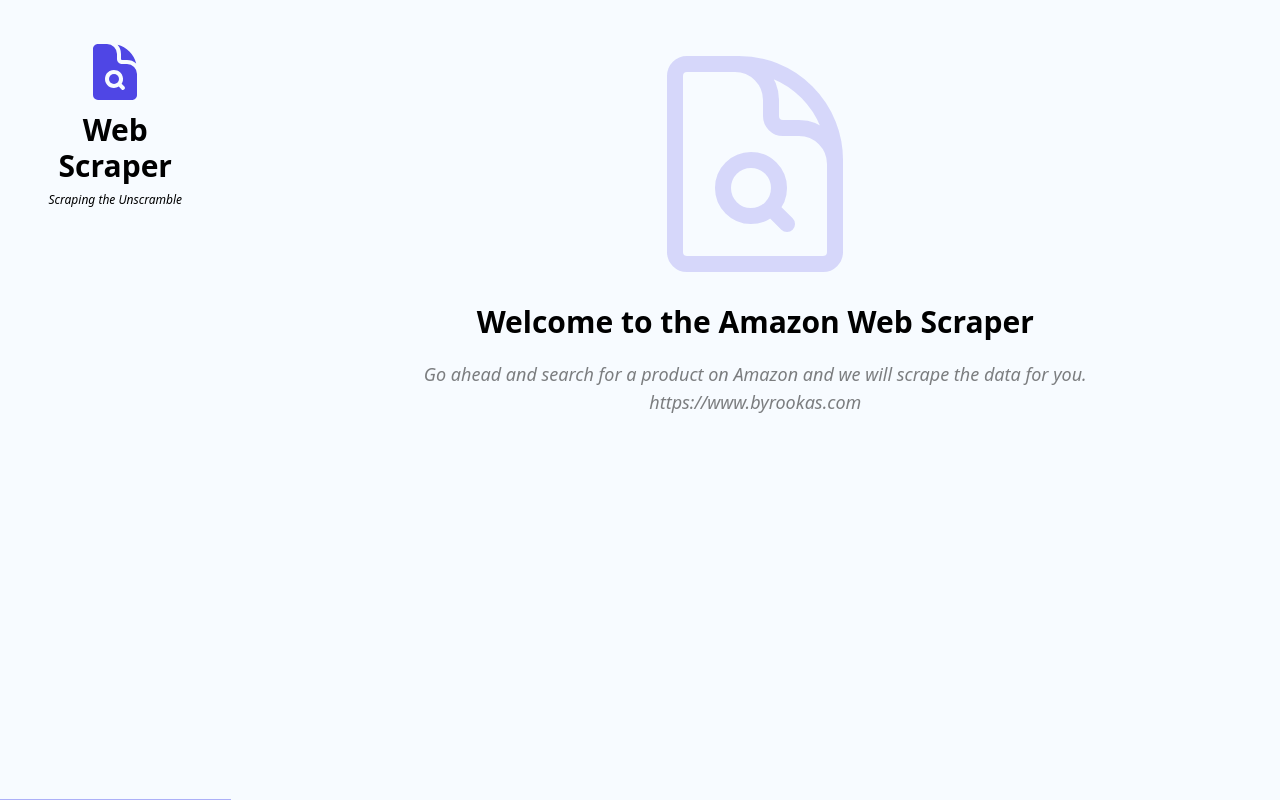
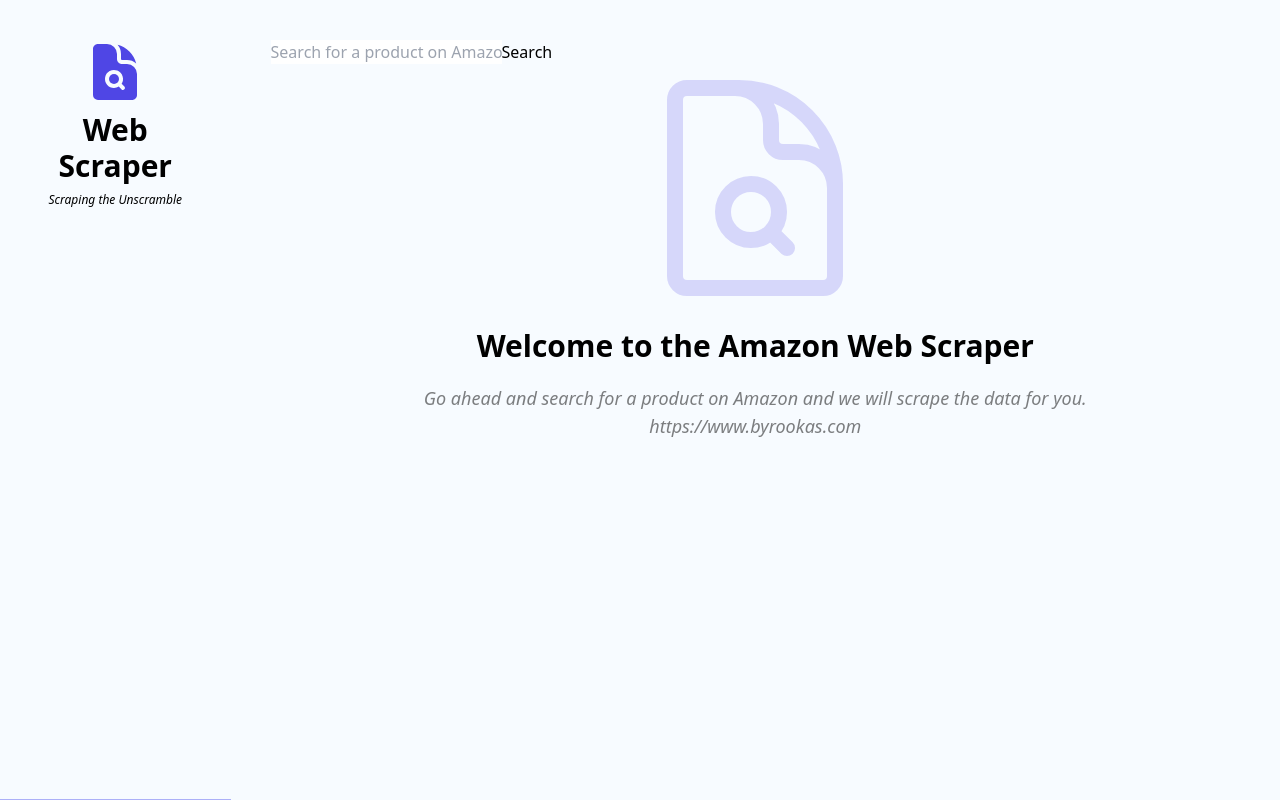
Before and after one commit to rookasrudzianskas/web-scraper, a Next.js app: page / in a window 1280 px wide. Built offline with nearby package versions, Linux system fonts and the light colour scheme.

Commit message:
Add search form to header
This is the first step in adding the ability to search for products on Amazon.

```diff
--- a/components/Header.tsx
+++ b/components/Header.tsx
@@ -2,9 +2,12 @@
 
 const Header = ({}) => {
   return (
-    <div>
-
-    </div>
+    <header>
+      <form>
+        <input type="text" placeholder="Search for a product on Amazon" />
+        <button type="submit">Search</button>
+      </form>
+    </header>
   );
 };
 
```
